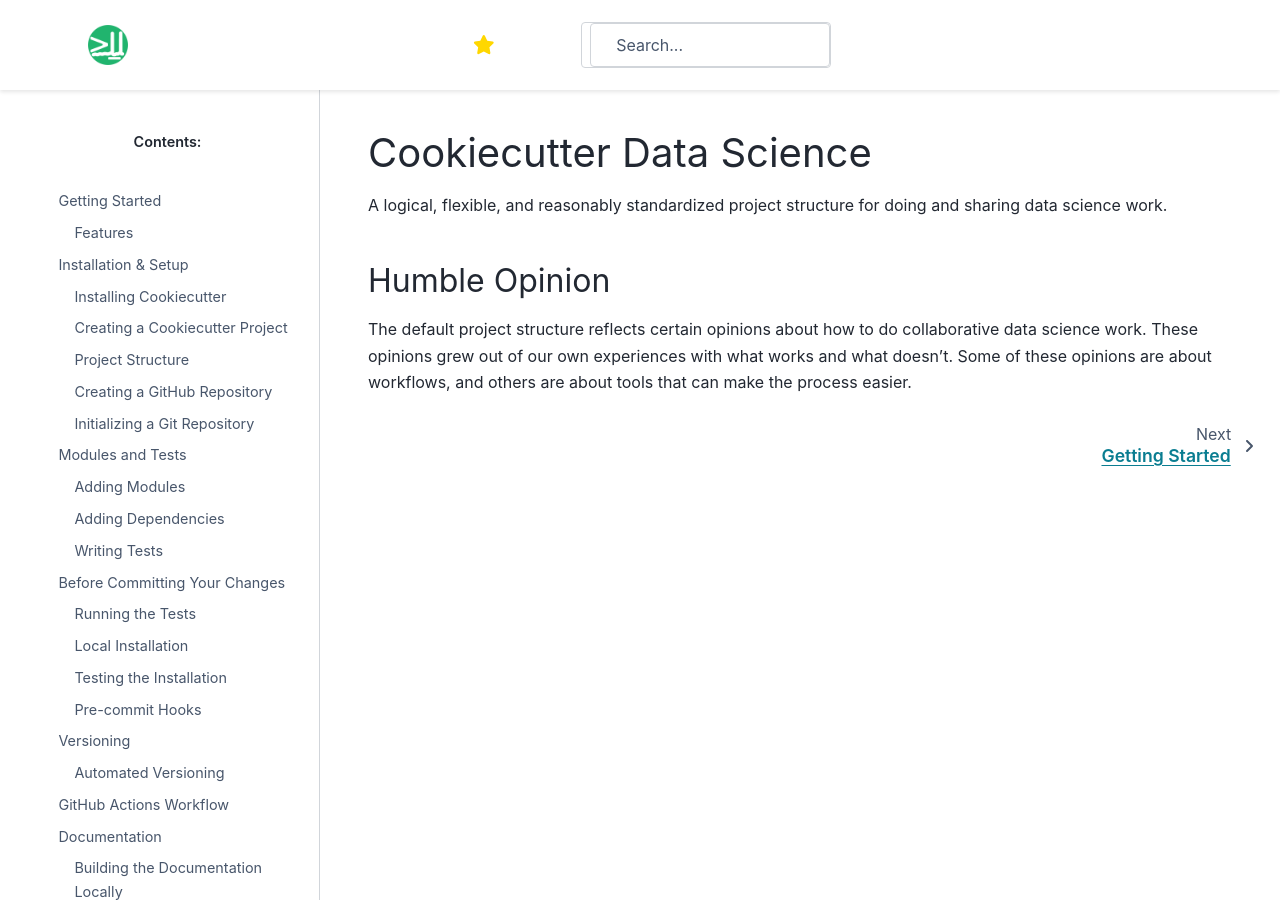
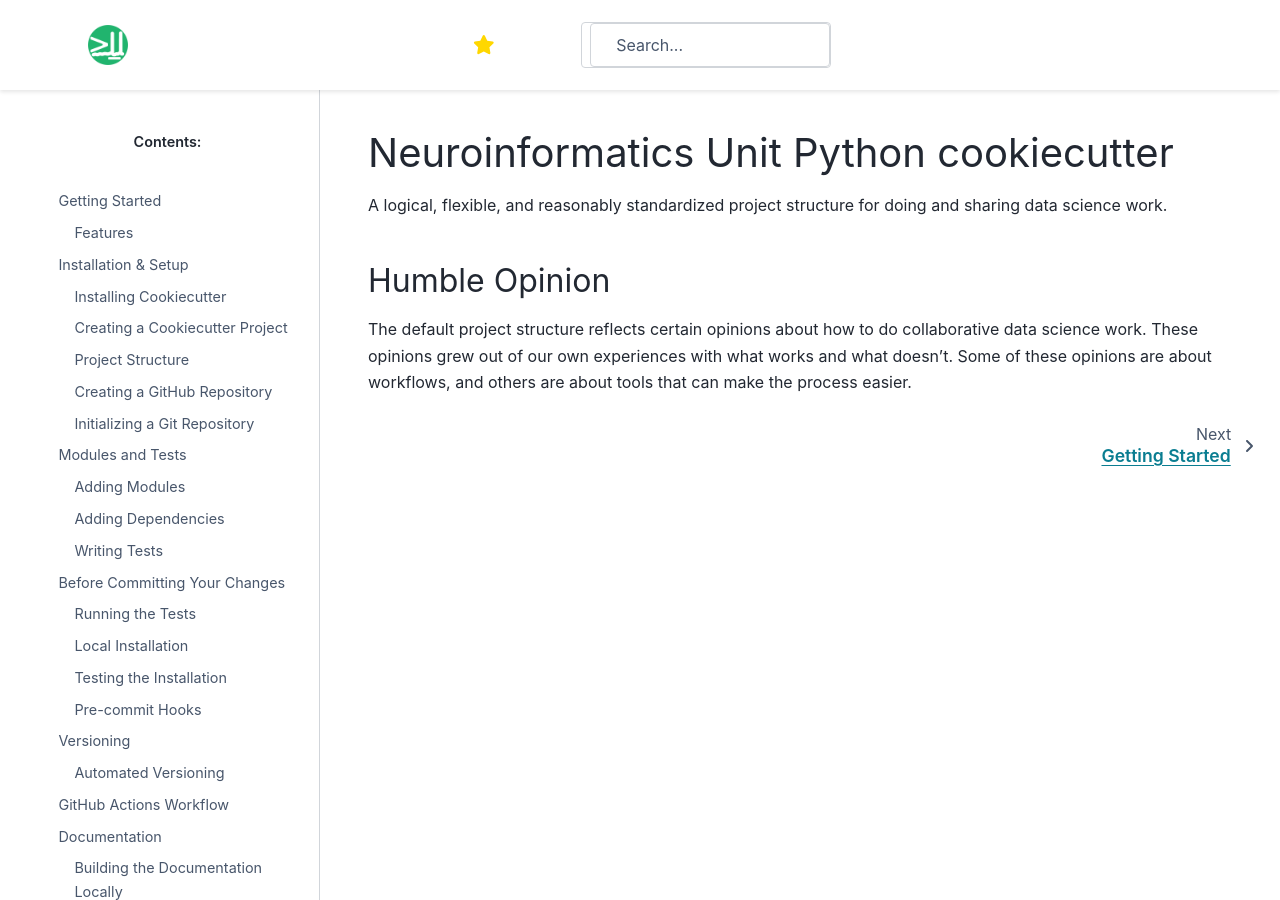
Before and after one commit to neuroinformatics-unit/python-cookiecutter, a Sphinx documentation site: the page built from docs/source/index.rst, in a window 1280 px wide and 900 px high. Built offline with Sphinx 7.4.7 and the PyData theme 0.15.4, drawn with Linux system fonts in a browser that asks for light colours.

Commit message:
title update
Co-authored-by: Adam Tyson <code@adamltyson.com>

```diff
--- a/docs/source/index.rst
+++ b/docs/source/index.rst
@@ -1,4 +1,4 @@
-Cookiecutter Data Science
+Neuroinformatics Unit Python cookiecutter
 =========================
 A logical, flexible, and reasonably standardized project structure for doing and sharing data science work.
 
```
